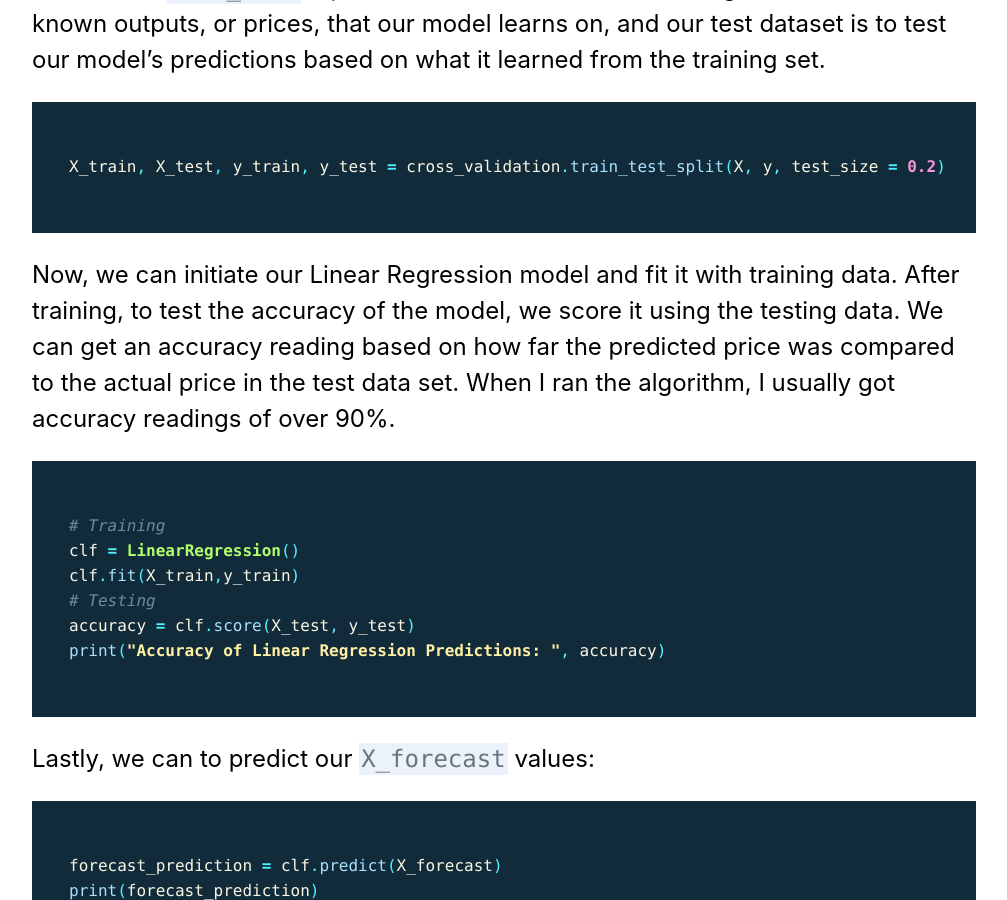
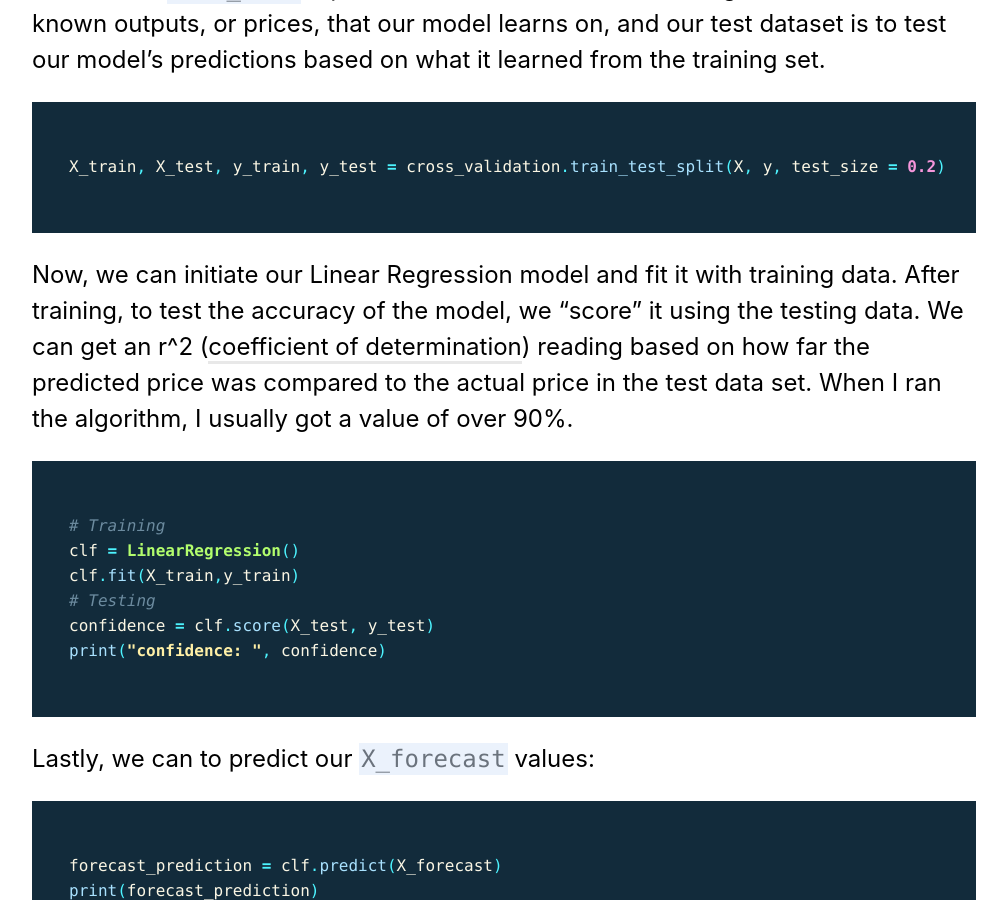
Before and after one commit to TryEnlight/tryenlight.github.io, a Jekyll site: the page built from _posts/2017-12-15-stock-market.md, in a window 1280 px wide and 900 px high, scrolled down 5083 px. Shown: the whole window, without its empty margins (136-1143 px from the left). Built offline with Jekyll 4.4.1, drawn with Linux system fonts in a browser that asks for light colours; nearby versions of some CDN libraries; comment, search, counter and statistics services are not loaded.

Commit message:
confidence fix

````diff
--- a/_posts/2017-12-15-stock-market.md
+++ b/_posts/2017-12-15-stock-market.md
@@ -106,15 +106,15 @@ Finally, prediciton time! First, we’ll want to split our testing and training
 X_train, X_test, y_train, y_test = cross_validation.train_test_split(X, y, test_size = 0.2)
 ```
 
-Now, we can initiate our Linear Regression model and fit it with training data. After training, to test the accuracy of the model, we score it using the testing data. We can get an accuracy reading based on how far the predicted price was compared to the actual price in the test data set. When I ran the algorithm, I usually got accuracy readings of over 90%.
+Now, we can initiate our Linear Regression model and fit it with training data. After training, to test the accuracy of the model, we "score" it using the testing data. We can get an r^2 ([coefficient of determination](https://en.wikipedia.org/wiki/Coefficient_of_determination)) reading based on how far the predicted price was compared to the actual price in the test data set. When I ran the algorithm, I usually got a value of over 90%.
 
 ```python
 # Training
 clf = LinearRegression()
 clf.fit(X_train,y_train)
 # Testing
-accuracy = clf.score(X_test, y_test)
-print("Accuracy of Linear Regression Predictions: ", accuracy)
+confidence = clf.score(X_test, y_test)
+print("confidence: ", confidence)
 ```
 
 Lastly, we can to predict our `X_forecast` values:
````
Also changed, not shown: 1 other file.
